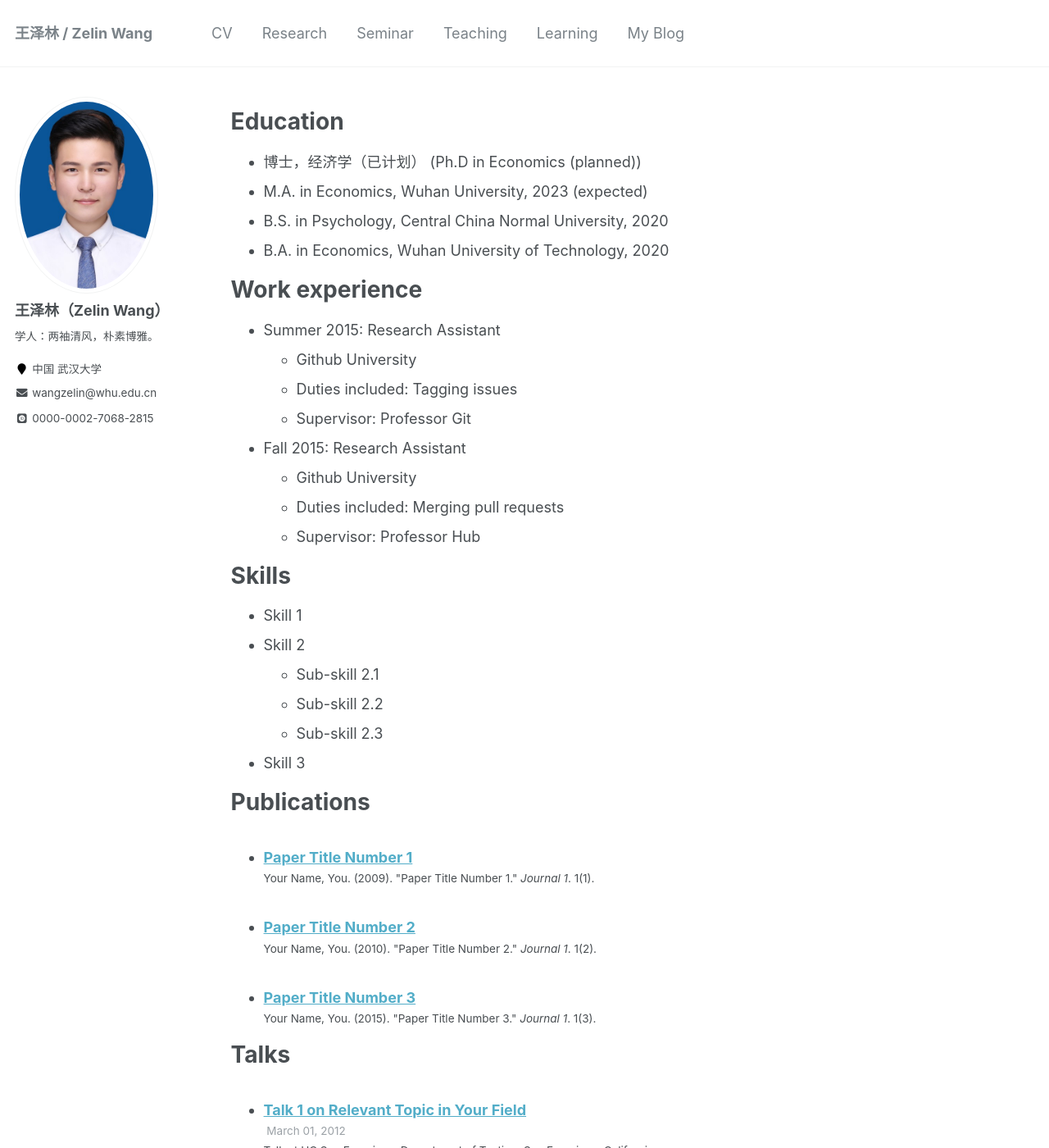
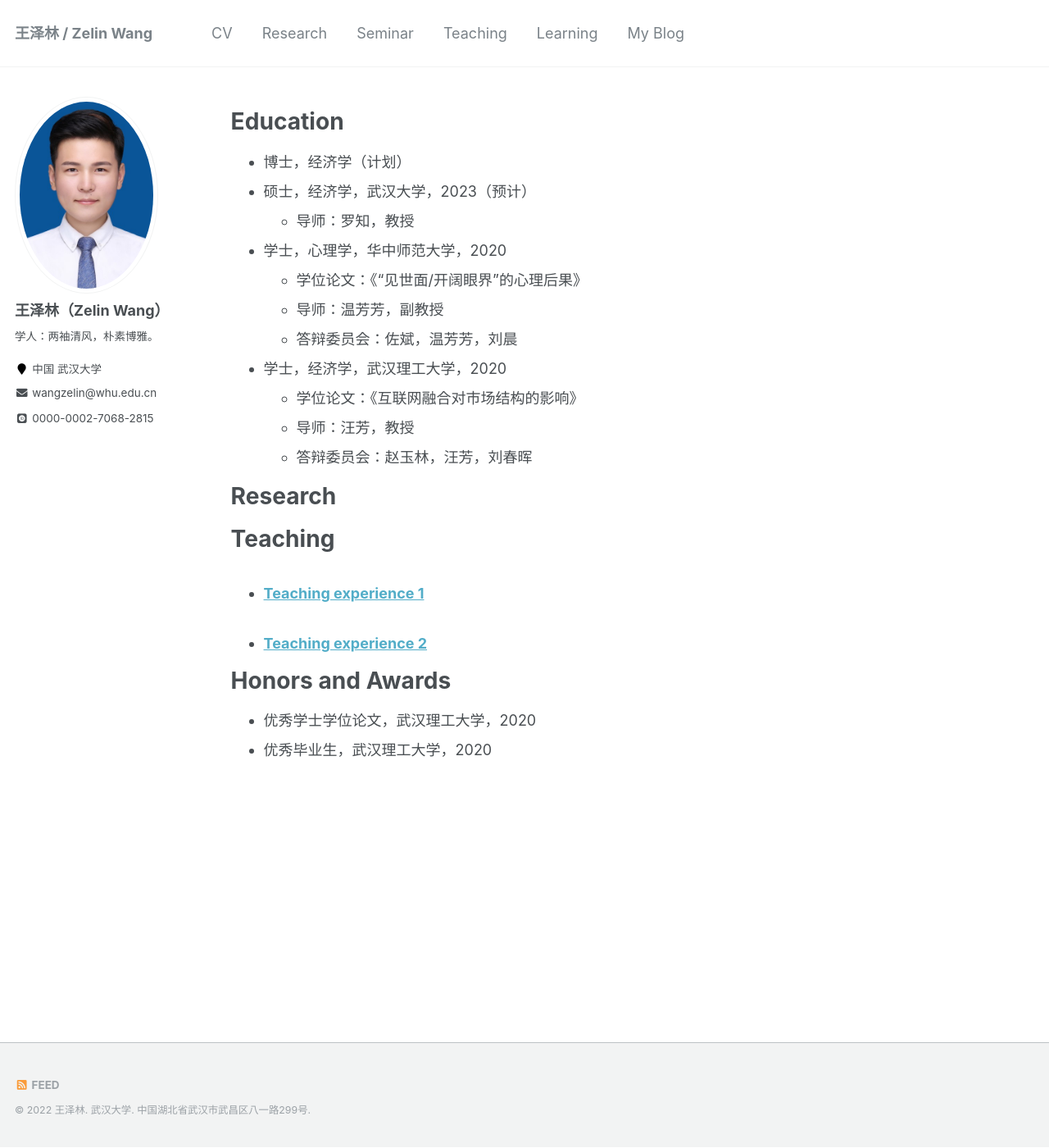
Before and after one commit to ColinWangZelin/colinwangzelin.github.io, a Jekyll site: the page built from _pages/cv.md, in a window 1280 px wide and 1400 px high. Shown: the whole window at 82% size. Built offline with Jekyll 4.4.1, drawn with Linux system fonts in a browser that asks for light colours; some web fonts are replaced; some of the changed text lies outside the part shown.

Commit message:
Update cv.md

```diff
--- a/_pages/cv.md
+++ b/_pages/cv.md
@@ -11,43 +11,22 @@ redirect_from:
 
 Education
 ======
-* 博士，经济学（已计划）
-(Ph.D in Economics (planned))
-* M.A. in Economics, Wuhan University, 2023 (expected)
-* B.S. in Psychology, Central China Normal University, 2020
-* B.A. in Economics, Wuhan University of Technology, 2020
+* 博士，经济学（计划）
+* 硕士，经济学，武汉大学，2023（预计）
+  * 导师：罗知，教授
+* 学士，心理学，华中师范大学，2020
+  * 学位论文：《“见世面/开阔眼界”的心理后果》
+  * 导师：温芳芳，副教授
+  * 答辩委员会：佐斌，温芳芳，刘晨
+* 学士，经济学，武汉理工大学，2020
+  * 学位论文：《互联网融合对市场结构的影响》
+  * 导师：汪芳，教授
+  * 答辩委员会：赵玉林，汪芳，刘春晖
 
-Work experience
+Research
 ======
-* Summer 2015: Research Assistant
-  * Github University
-  * Duties included: Tagging issues
-  * Supervisor: Professor Git
-
-* Fall 2015: Research Assistant
-  * Github University
-  * Duties included: Merging pull requests
-  * Supervisor: Professor Hub
-
-Skills
-======
-* Skill 1
-* Skill 2
-  * Sub-skill 2.1
-  * Sub-skill 2.2
-  * Sub-skill 2.3
-* Skill 3
-
-Publications
-======
-  <ul>{% for post in site.publications %}
+  <ul>{% for post in site.research %}
     {% include archive-single-cv.html %}
-  {% endfor %}</ul>
-
-Talks
-======
-  <ul>{% for post in site.talks %}
-    {% include archive-single-talk-cv.html %}
   {% endfor %}</ul>
 
 Teaching
@@ -56,6 +35,7 @@ Teaching
     {% include archive-single-cv.html %}
   {% endfor %}</ul>
 
-Service and leadership
+Honors and Awards
 ======
-* Currently signed in to 43 different slack teams
+* 优秀学士学位论文，武汉理工大学，2020
+* 优秀毕业生，武汉理工大学，2020
```
